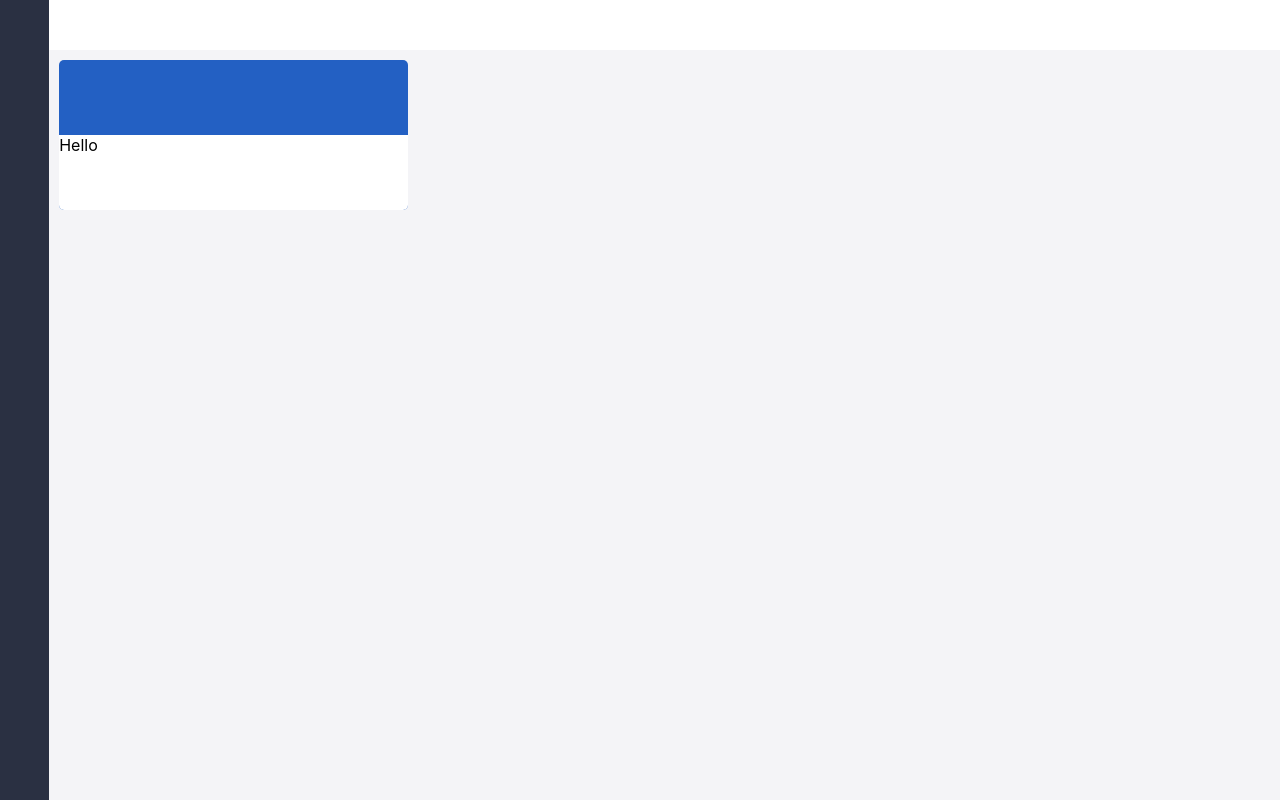
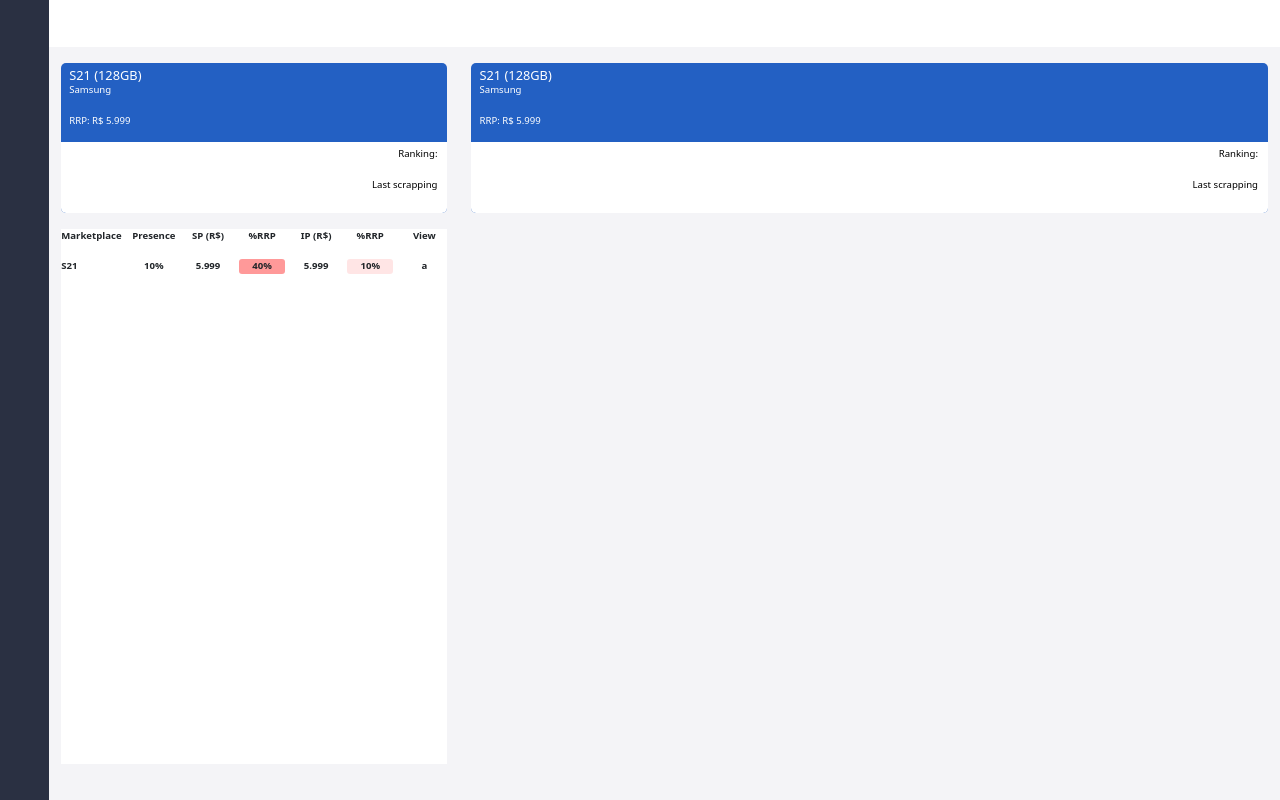
Before and after one commit to gustavosalm/Next-TrackingTradeProject, a Next.js app: page / in a window 1280 px wide. Built offline with nearby package versions, Linux system fonts and the light colour scheme.

Commit message:
columns e marketplace component

```diff
--- /dev/null
+++ b/Components/MarketplaceList/index.tsx
@@ -0,0 +1,42 @@
+import { MarketplaceListStyle, RRPText } from './style';
+
+type props = {
+    market: string,
+    presence: number,
+    sp: {
+        value: number,
+        rrp: number,
+    },
+    ip: {
+        value: number,
+        rrp: number,
+    },
+    view: string
+}
+
+const MarketplaceList = (list: props) => {
+    return(
+        <MarketplaceListStyle>
+            <div>
+                <p>Marketplace</p>
+                <p>Presence</p>
+                <p>SP (R$)</p>
+                <p>%RRP</p>
+                <p>IP (R$)</p>
+                <p>%RRP</p>
+                <p>View</p>
+            </div>
+            <div>
+                <p>{list.market}</p>
+                <p>{list.presence}%</p>
+                <p>{list.sp.value}</p>
+                <RRPText theme={{opacity: (list.sp.rrp / 100)}}>{list.sp.rrp}%</RRPText>
+                <p>{list.ip.value}</p>
+                <RRPText theme={{opacity: (list.ip.rrp / 100)}}>{list.ip.rrp}%</RRPText>
+                <p>a</p>
+            </div>
+        </MarketplaceListStyle>
+    )
+}
+
+export default MarketplaceList;
--- /dev/null
+++ b/Components/MarketplaceList/style.ts
@@ -0,0 +1,26 @@
+import styled from 'styled-components';
+
+export const MarketplaceListStyle = styled.div`
+    height: 75%;
+    background-color: white;
+    div {
+        display: flex;
+        flex-direction: row;
+        justify-content: space-between;
+        p {
+            font-size: 0.6rem;
+            font-weight: 700;
+            width: 12%;
+            text-align: center;
+            &:first-child {
+                text-align: left;
+                width: 16%;
+            }
+        }
+    }
+`
+
+export const RRPText = styled.p`
+    background-color: ${props => `rgb(255, 0, 0, ${props.theme.opacity})`};
+    border-radius: 3px;
+`
--- a/Components/Product/index.tsx
+++ b/Components/Product/index.tsx
@@ -2,13 +2,17 @@
 
 // type Props = {
 //     children: React.ReactNode;
-// };
+// }; /* {children} : Props */
 
-const Product = (/* {children} : Props */) => {
+const Product = () => {
     return (
         <ProductStyle>
+            <h1>S21 (128GB)</h1>
+            <p>Samsung</p>
+            <p>RRP: R$ 5.999</p>
             <div>
-                Hello
+                <p>Ranking:</p>
+                <p>Last scrapping</p>
             </div>
         </ProductStyle>
     );
--- a/Components/Product/style.ts
+++ b/Components/Product/style.ts
@@ -2,12 +2,33 @@
 
 export const ProductStyle = styled.div`
     background-color: rgb(35, 96, 195);
+    position: relative;
     border-radius: 5px;
     height: 150px;
-    padding-top: 75px;
+    margin-bottom: 1rem;
     overflow: hidden;
+    padding: 5px 8px;
+    h1 {
+        font-size: 0.8rem;
+        margin: 0;
+        color: white;
+    }
+    p {
+        font-size: 0.6rem;
+        margin-top: 0;
+        color: white;
+    }
     div {
         background-color: white;
-        height: 100%;
+        position: absolute;
+        bottom: 0;
+        left: 0;
+        height: 47%;
+        width: 100%;
+        text-align: right;
+        padding: 5px 10px;
+        p {
+            color: #000;
+        }
     }
 `;
--- a/package.json
+++ b/package.json
@@ -10,9 +10,11 @@
   },
   "dependencies": {
     "apexcharts": "^3.35.0",
+    "bootstrap": "^5.1.3",
     "next": "12.1.4",
     "react": "18.0.0",
     "react-apexcharts": "^1.4.0",
+    "react-bootstrap": "^2.2.3",
     "react-dom": "18.0.0",
     "styled-components": "^5.3.5"
   },
@@ -24,5 +26,9 @@
     "eslint": "8.12.0",
     "eslint-config-next": "12.1.4",
     "typescript": "4.6.3"
+  },
+  "resolutions": {
+    "@types/react": "17.0.2",
+    "@types/react-dom": "17.0.2"
   }
 }
--- a/pages/_app.tsx
+++ b/pages/_app.tsx
@@ -1,5 +1,6 @@
 import '../styles/globals.css'
 import type { AppProps } from 'next/app'
+import 'bootstrap/dist/css/bootstrap.min.css';
 
 function MyApp({ Component, pageProps }: AppProps) {
   return <Component {...pageProps} />
--- a/pages/index.tsx
+++ b/pages/index.tsx
@@ -3,7 +3,38 @@
 import Chart from '../Components/Chart/Chart'
 import Product from '../Components/Product'
 
+import { Container, Col, Row } from 'react-bootstrap'
+import MarketplaceList from '../Components/MarketplaceList'
+
+type props = {
+  market: string,
+  presence: number,
+  sp: {
+      value: number,
+      rrp: number,
+  },
+  ip: {
+      value: number,
+      rrp: number,
+  },
+  view: string
+}
+
 const Home: NextPage = () => {
+  const data: props = {
+    market: 'S21',
+    presence: 10,
+    sp: {
+        value: 5.999,
+        rrp: 40,
+    },
+    ip: {
+        value: 5.999,
+        rrp: 10,
+    },
+    view: 'https://www.google.com'
+  }
+
   return (
     <div className={styles.container}>
       <div className={styles.sideMenu}>
@@ -11,12 +42,17 @@
       </div>
       <main className={styles.main}>
         <div className={styles.topBar}></div>
-        <div className={styles.productContainer}>
-          <Product />
-        </div>
-        {/* <div className={styles.chartCard}>
-          <Chart/>
-        </div> */}
+        <Container fluid className="pt-3 pb-4 h-100">
+          <Row className="h-100">
+            <Col md>
+              <Product />
+              <MarketplaceList {...data} />
+            </Col>
+            <Col md className="col-md-8">
+              <Product />
+            </Col>
+          </Row>
+        </Container>
       </main>
     </div>
   )
--- a/styles/Home.module.css
+++ b/styles/Home.module.css
@@ -23,11 +23,6 @@
     background-color: white;
 }
 
-.productContainer {
-    width: 30%;
-    padding: 10px;
-}
-
 .chartCard {
     background-color: white;
     width: 350px;
@@ -35,3 +30,7 @@
     overflow-y: clip;
     overflow-x: scroll;
 }
+
+.col-md {
+    overflow: hidden;
+}
--- /dev/null
+++ b/styles/Login.module.css
@@ -0,0 +1,14 @@
+.loginPage {
+    width: 100%;
+    height: 100vh;
+    display: flex;
+    flex-direction: column;
+    justify-content: center;
+    align-items: center;
+    background-color: rgb(42, 48, 66);
+}
+
+.container {
+    background-color: white;
+    padding: 10px;
+}
```
Also changed, not shown: pages/login.tsx (added, +25 -0 lines), 1 other file (tests, documents, lock files or other folders).
